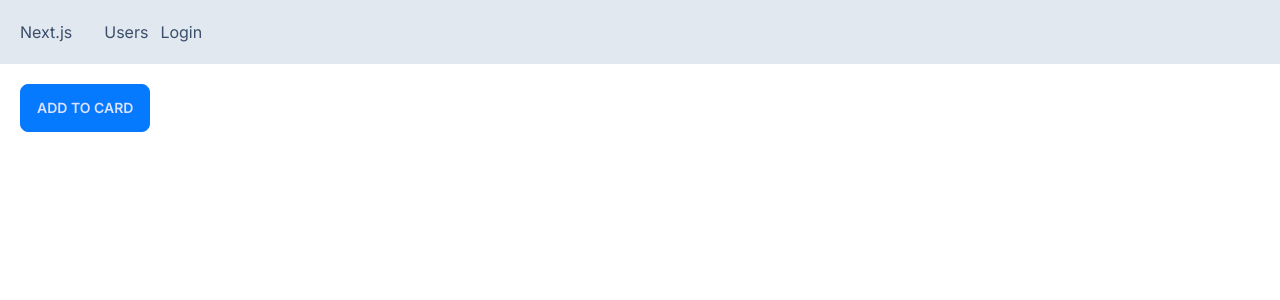
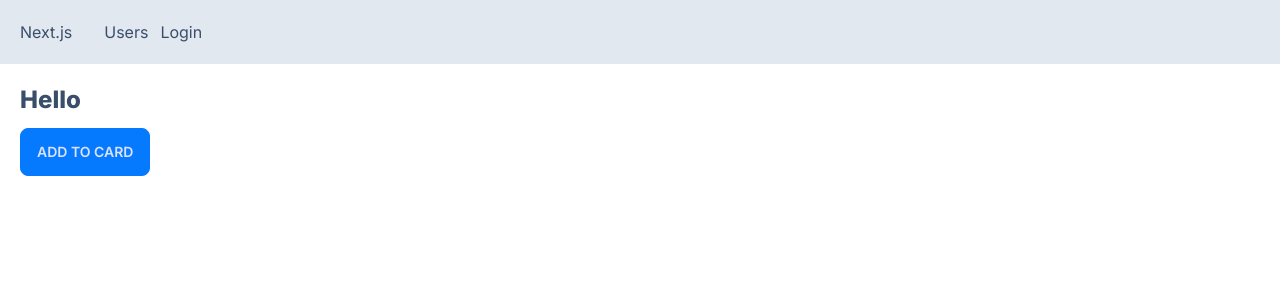
Before and after one commit to rickykiet83/next-app, a Next.js app: page / in a window 1280 px wide. Shown: the top 300 px of the page. Built offline with nearby package versions, Linux system fonts and the light colour scheme; no server answers.

Commit message:
Accessing sessions on the server

```diff
--- a/app/api/auth/[...nextauth]/route.ts
+++ b/app/api/auth/[...nextauth]/route.ts
@@ -1,13 +1,16 @@
 import GoogleProvider from 'next-auth/providers/google';
 import NextAuth from 'next-auth';
 
-const handler = NextAuth({
+export const authOptions = {
 	providers: [
 		GoogleProvider({
 			clientId: process.env.GOOGLE_CLIENT_ID!,
 			clientSecret: process.env.GOOGLE_CLIENT_SECRET!,
 		}),
 	],
-});
+};
+
+
+const handler = NextAuth(authOptions);
 
 export { handler as GET, handler as POST };
--- a/app/page.tsx
+++ b/app/page.tsx
@@ -1,10 +1,15 @@
 import Image from 'next/image';
 import Link from 'next/link';
 import ProductCard from './components/ProductCard/ProductCard';
+import { authOptions } from './api/auth/[...nextauth]/route';
+import { getServerSession } from 'next-auth';
 
-export default function Home() {
+export default async function Home() {
+	const session = await getServerSession(authOptions);
+
 	return (
 		<main>
+			<h1>Hello {session && <span>{session.user?.name}</span>}</h1>
 			<ProductCard />
 		</main>
 	);
```
